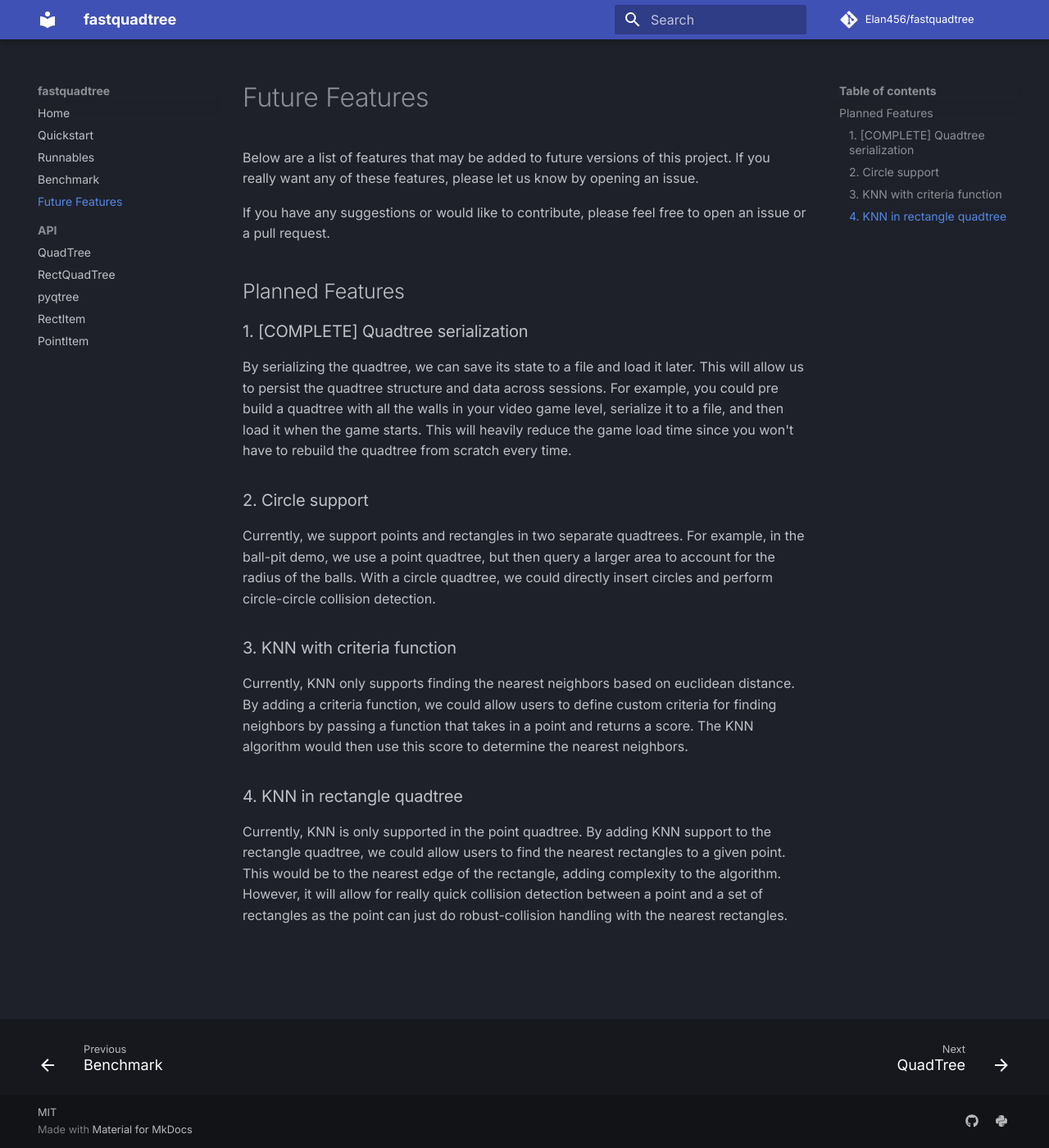
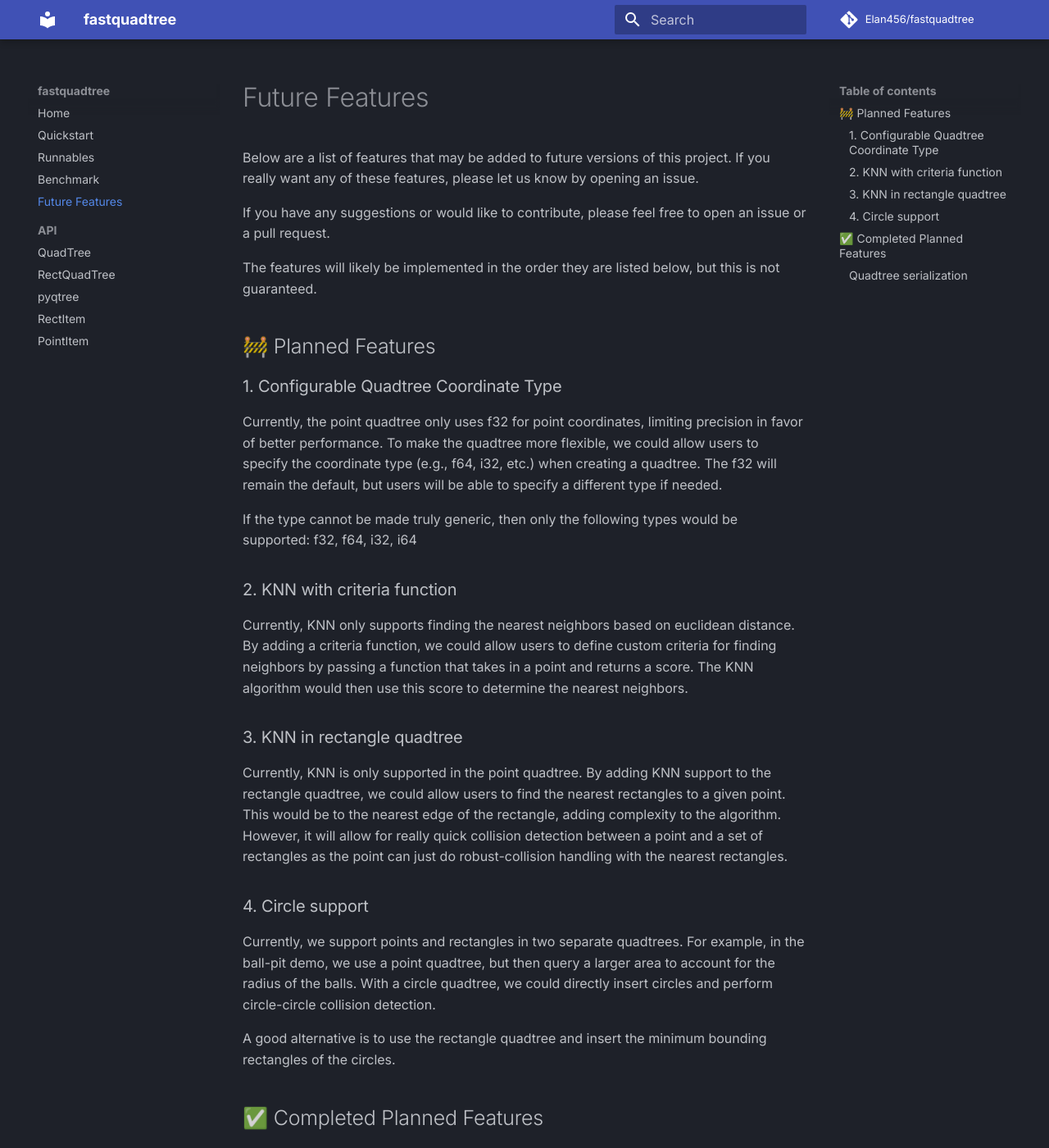
Before and after one commit to Elan456/fastquadtree, an MkDocs documentation site: the page built from docs/future_features.md, in a window 1280 px wide and 1400 px high. Shown: the whole window at 82% size. Built offline with MkDocs 1.6.1 and Material for MkDocs 9.7.7, drawn with Linux system fonts in a browser that asks for light colours; comment, search, counter and statistics services are not loaded; some of the changed text lies outside the part shown.

Commit message:
docs: update future features page

```diff
--- a/docs/future_features.md
+++ b/docs/future_features.md
@@ -5,26 +5,42 @@ If you really want any of these features, please let us know by opening an issue
 
 If you have any suggestions or would like to contribute, please feel free to open an issue or a pull request.
 
-## Planned Features
+The features will likely be implemented in the order they are listed below, but this is not guaranteed.
 
-### 1. [COMPLETE] Quadtree serialization
+## 🚧 Planned Features
 
-By serializing the quadtree, we can save its state to a file and load it later. This will allow us to persist the quadtree structure and data across sessions. For example, you could pre build a quadtree with all the walls in your video game level, serialize it to a file, and then load it when the game starts. This will heavily reduce the game load time since you won't have to rebuild the quadtree from scratch every time.
+### 1. Configurable Quadtree Coordinate Type
 
-### 2. Circle support
+Currently, the point quadtree only uses f32 for point coordinates, limiting precision in favor of better performance.
+To make the quadtree more flexible, we could allow users to specify the coordinate type (e.g., f64, i32, etc.) when creating a quadtree.
+The f32 will remain the default, but users will be able to specify a different type if needed.
+
+If the type cannot be made truly generic, then only the following types would be supported: f32, f64, i32, i64
+
+### 2. KNN with criteria function
+
+Currently, KNN only supports finding the nearest neighbors based on euclidean distance.
+By adding a criteria function, we could allow users to define custom criteria for finding neighbors by passing a function that
+takes in a point and returns a score. The KNN algorithm would then use this score to determine the nearest neighbors.
+
+### 3. KNN in rectangle quadtree
+
+Currently, KNN is only supported in the point quadtree. By adding KNN support to the rectangle quadtree, we could allow users to find the nearest rectangles to a given point. This would be to the nearest edge of the rectangle, adding complexity to the algorithm.
+However, it will allow for really quick collision detection between a point and a set of rectangles as the point can just do
+robust-collision handling with the nearest rectangles.
+
+### 4. Circle support
 
 Currently, we support points and rectangles in two separate quadtrees.
 For example, in the ball-pit demo, we use a point quadtree, but then query a larger area to account for the radius of the balls.
 With a circle quadtree, we could directly insert circles and perform circle-circle collision detection.
 
-### 3. KNN with criteria function
+A good alternative is to use the rectangle quadtree and insert the minimum bounding rectangles of the circles.
 
-Currently, KNN only supports finding the nearest neighbors based on euclidean distance.
-By adding a criteria function, we could allow users to define custom criteria for finding neighbors by passing a function that
-takes in a point and returns a score. The KNN algorithm would then use this score to determine the nearest neighbors.
+## ✅ Completed Planned Features
 
-### 4. KNN in rectangle quadtree
+Once a feature from above is completed, it will be moved to this section.
 
-Currently, KNN is only supported in the point quadtree. By adding KNN support to the rectangle quadtree, we could allow users to find the nearest rectangles to a given point. This would be to the nearest edge of the rectangle, adding complexity to the algorithm.
-However, it will allow for really quick collision detection between a point and a set of rectangles as the point can just do
-robust-collision handling with the nearest rectangles.
+### Quadtree serialization
+
+By serializing the quadtree, we can save its state to a file and load it later. This will allow us to persist the quadtree structure and data across sessions. For example, you could pre build a quadtree with all the walls in your video game level, serialize it to a file, and then load it when the game starts. This will heavily reduce the game load time since you won't have to rebuild the quadtree from scratch every time.
```
